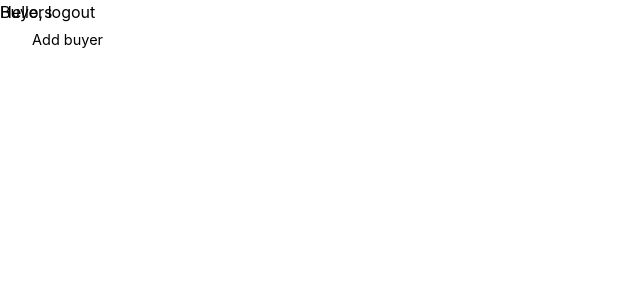
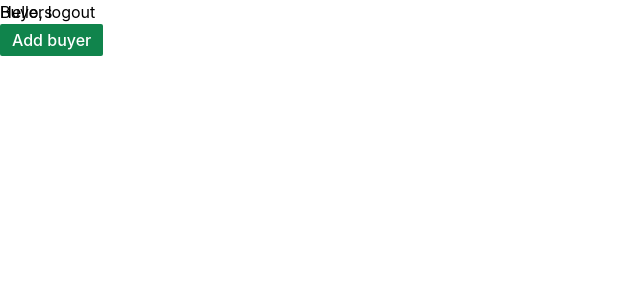
Before and after one commit to y0nashailug/webstore, a React (Create React App) app: page /buyers in a window 1280 px wide. Shown: the top 300 px of the page, without its empty margins (0-640 px from the left). Built offline with nearby package versions, Linux system fonts and the light colour scheme; no server answers.

Commit message:
add styles

```diff
--- a/src/App.css
+++ b/src/App.css
@@ -142,6 +142,33 @@
   justify-content: center;
 }
 
+@keyframes fadeIn {
+  from {
+    opacity: 0;
+  }
+
+  to {
+    opacity: 1;
+  }
+}
+
+@keyframes spin {
+  from {
+    transform: rotate(0deg);
+  }
+  to {
+    transform: rotate(360deg);
+  }
+}
+
+.spinner {
+  animation: spin both infinite 0.7s;
+}
+
+.fadeIn {
+  animation: fadeIn 0.2s both;
+}
+
 @keyframes App-logo-spin {
   from {
     transform: rotate(0deg);
--- a/src/components/shared/Button/Button.css
+++ b/src/components/shared/Button/Button.css
@@ -1,15 +1,21 @@
-.button {
-    font-size: 14.5px;
-    display: inline-flex;
-    align-items: center;
-    justify-content: center;
-    height: 2rem;
-    white-space: nowrap;
-    border-radius: 0.125rem;
-    cursor: pointer;
-    padding: 0 3rem;
+.primary,
+.success,
+.danger,
+.info,
+.warning {
+  color: white;
+  font-weight: 500;
+  background: var(--bg-variant);
 }
 
-.pl-2 {
-    padding-left: 2rem;
+.secondary {
+  background: var(--bg-variant);
 }
+.empty {
+  background: #fff;
+  outline: none;
+}
+.transparent {
+  background: #e2e8f0;
+  outline: none;
+}
--- a/src/components/shared/Button/Button.js
+++ b/src/components/shared/Button/Button.js
@@ -1,19 +1,22 @@
 import PropTypes from 'prop-types'
 import Icon from '../Icon/Icon'
 import './Button.css'
+import { buttonVariants } from '../../../utils'
 
-const Button = ({ isWorking, iconSize, icon, children, disabled, onClick }) => {
+const Button = ({ variant = 'primary', className, isWorking, iconSize, icon, children, disabled, onClick }) => {
 
     //Mark: - such as variants
-    const getButtonStyles = {}
+    const getButtonStyles = {
+        background: buttonVariants[variant]
+    }
 
     return (
         <button
             type="button"
                 // :class="[variant, { iconOnly: !$slots.default }, { isActive }]"
-            className="button inline-flex items-center justify-center h-8 align-middle
-            leading-none whitespace-no-wrap rounded-sm transition-all pl-2
-                duration-100 appearance-none cursor-pointer select-none px-3"
+            className={`primary inline-flex items-center justify-center
+             h-8 align-middle leading-none whitespace-no-wrap rounded-sm
+              transition-all duration-100 appearance-none cursor-pointer select-none px-3 ` + className}
                 disabled={disabled}
                 style={getButtonStyles}
                 onClick={onClick}>
@@ -37,6 +40,8 @@ Button.propTypes = {
     isWorking: PropTypes.bool,
     iconSize: PropTypes.number,
     icon: PropTypes.string,
+    variant: PropTypes.string,
+    className: PropTypes.string,
     children: PropTypes.node,
     disabled: PropTypes.bool
 }
--- a/src/components/shared/Icon/Icon.js
+++ b/src/components/shared/Icon/Icon.js
@@ -1,6 +1,6 @@
 import PropTypes from 'prop-types'
 
-const Icon = ({ name, size, fill }) => {
+const Icon = ({ className, name, size = 18, fill = '#fff' }) => {
     const iconStyles = {
         width: `${size}px`,
         height: `${size}px`,
@@ -9,7 +9,7 @@ const Icon = ({ name, size, fill }) => {
     }
 
     return (
-        <svg style={iconStyles}>
+        <svg style={iconStyles} className={className}>
         <use
           xmlnsXlink="http://www.w3.org/1999/xlink"
           xlinkHref={'#' + name}
@@ -21,6 +21,7 @@ const Icon = ({ name, size, fill }) => {
 Icon.propTypes = {
   name: PropTypes.string,
   size: PropTypes.number,
-  fill: PropTypes.string
+  fill: PropTypes.string,
+  className: PropTypes.string,
 }
 export default Icon
--- a/src/components/shared/Input/Input.js
+++ b/src/components/shared/Input/Input.js
@@ -2,7 +2,7 @@ import PropTypes from 'prop-types'
 import Icon from '../Icon/Icon'
 import './Input.css'
 
-const Input = ({ icon, hasIcon, iconSize, onBlur, type }) => {
+const Input = ({ className, icon, hasIcon, iconSize, onBlur, type }) => {
 
     const iconStyles = {
         '--iconContainerWidth': `${iconSize * 2}px`
@@ -14,7 +14,7 @@ const Input = ({ icon, hasIcon, iconSize, onBlur, type }) => {
 
     return (
         <div style={iconStyles} className="inputContainer">
-        {hasIcon ?<div v-if="icon" class="inputIconContainer">
+        {hasIcon ?<div v-if="icon" className="inputIconContainer">
           <Icon name={icon} />
         </div>: null}
         <input
@@ -29,6 +29,7 @@ const Input = ({ icon, hasIcon, iconSize, onBlur, type }) => {
 
 Input.propTypes = {
     icon: PropTypes.string,
+    className: PropTypes.string,
     hasIcon: PropTypes.bool,
     iconSize: PropTypes.number,
     onBlur: PropTypes.func.isRequired,
--- a/src/containers/common/Login.js
+++ b/src/containers/common/Login.js
@@ -34,15 +34,15 @@ const Login = ({ dispatch }) => {
     return (
         <div className="w-full bg-white">
         <div className="w-full flex flex-row h-full">
-          <div className="w-6/12">
+          <div className="w-full">
             <form
             //   @submit.prevent="handleSubmit"
               className="flex items-center justify-center h-full px-8">
-              <div className="modal-dialog" role="document">
+              <div className="modal-dialog">
                 <div className="modal-content p-4">
                   <div className="modal-body">
                     <div className="block">
-                      <h4 className="m-auto mb-1 font-bold text-lg">Login</h4>
+                      <h4 className="m-auto text-center mb-1 font-bold text-lg">Login</h4>
                       {/* <Message v-if="typeof localError === 'string'" :message="localError" :success="false" /> */}
                     </div>
 
@@ -66,7 +66,7 @@ const Login = ({ dispatch }) => {
 
                   <div className="modal-footer">
                     <div className="text-center">
-                        <Button className="w-full" type="submit" onClick={handleSubmit} disabled={isValidDTO()}>Login</Button>
+                        <Button className="w-full" type="submit" isWorking={true} onClick={handleSubmit} disabled={isValidDTO()}>Login</Button>
                     </div>
                   </div>
                 </div>
--- a/src/utils/index.js
+++ b/src/utils/index.js
@@ -15,3 +15,13 @@ export function responseFields(attributes) {
 export function isRequired(value) {
     return ['', null, undefined].indexOf(value) === -1
 }
+
+export const buttonVariants = {
+  primary: '#10844c', //
+  success: '#0B875B', //
+  danger: '#E13C3C',
+  warning: '#F89C1C',
+  info: '#0fb9b1',
+  secondary: '#F4F5F7', //  1b1f3c
+  brand: '#1b1f3c', //
+}
```
